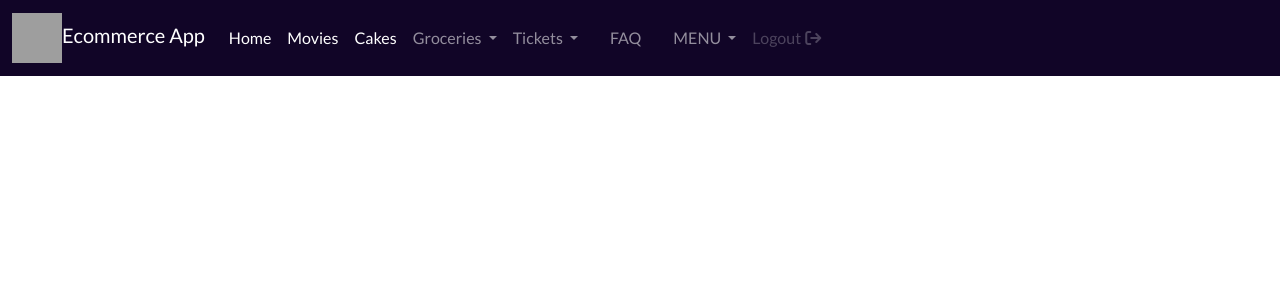
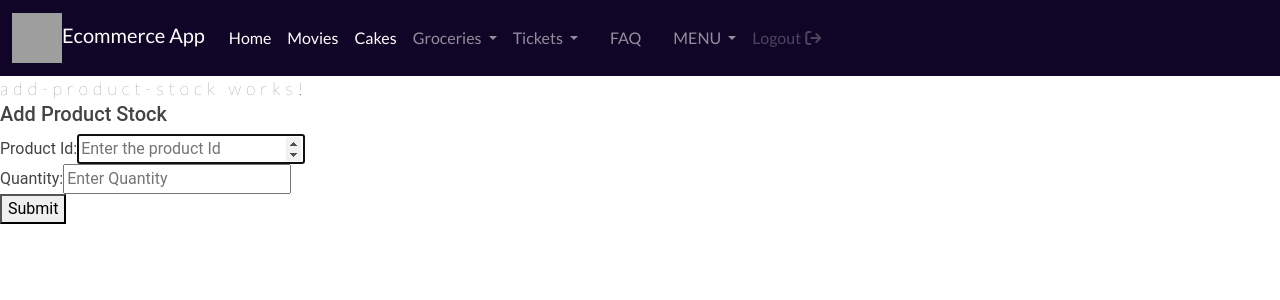
Before and after one commit to kv-b1-2022/ecommerceapp-angular, an Angular app: page /add-product-stock in a window 1280 px wide. Before the commit this address led to /. Shown: the top 300 px of the page. Built offline with nearby package versions, Linux system fonts and the light colour scheme; grey boxes are pictures that could not be loaded; some icons are missing.

Commit message:
Added Stock

```diff
--- a/src/app/app.module.ts
+++ b/src/app/app.module.ts
@@ -16,6 +16,7 @@ import { PaymentModule } from './payment/payment.module';
 import { OrderModule } from './order/order.module';
 import { EmployeesModule } from './employees/employees.module';
 import { MembershipModule } from './membership/membership.module';
+import { StockModule } from './stock/stock.module';
 
 @NgModule({
   declarations: [
@@ -39,7 +40,8 @@ import { MembershipModule } from './membership/membership.module';
     EmployeesModule,
     OrderModule,
     MembershipModule,
-    PaymentModule
+    PaymentModule,
+    StockModule
 
   ],
   providers: [],
--- /dev/null
+++ b/src/app/stock/add-product-stock/add-product-stock.component.html
@@ -0,0 +1,13 @@
+<p>add-product-stock works!</p>
+<h5>Add Product Stock</h5>
+<form (ngSubmit)="addProductStock()">
+    <div>
+        <label for="productId">Product Id:</label>
+        <input type="number" name="productId" [(ngModel)]="productId" placeholder="Enter the product Id" autofocus required>
+    </div>
+    <div>
+        <label for="quantity">Quantity:</label>
+        <input type="number" name="quantity" [(ngModel)]="quantity" placeholder="Enter Quantity" required>
+    </div>
+    <button type="submit">Submit</button>
+</form>
--- /dev/null
+++ b/src/app/stock/add-product-stock/add-product-stock.component.ts
@@ -0,0 +1,29 @@
+import { HttpClient } from '@angular/common/http';
+import { Component, OnInit } from '@angular/core';
+import { ToastrService } from 'ngx-toastr';
+
+@Component({
+  selector: 'app-add-product-stock',
+  templateUrl: './add-product-stock.component.html',
+  styles: [
+  ]
+})
+export class AddProductStockComponent implements OnInit {
+  productId!:number;
+  quantity!:number;
+  constructor(private http:HttpClient,private toastr:ToastrService) { }
+
+  ngOnInit(): void {
+  }
+  addProductStock(){
+    const stockObj={"productId":this.productId,"quantity":this.quantity};
+    const url="http://localhost:9001/stock/save";
+    this.http.post(url,stockObj).subscribe((res)=>{
+      console.log(res);
+      this.toastr.success('successfully Stock added');
+    },(err)=>{
+      console.log(err);
+      this.toastr.success('successfully Stock added');
+    })
+  }
+}
```
Also changed, not shown: src/app/stock/stock-routing.module.ts (added, +13 -0 lines), src/app/stock/stock.module.ts (added, +22 -0 lines).
